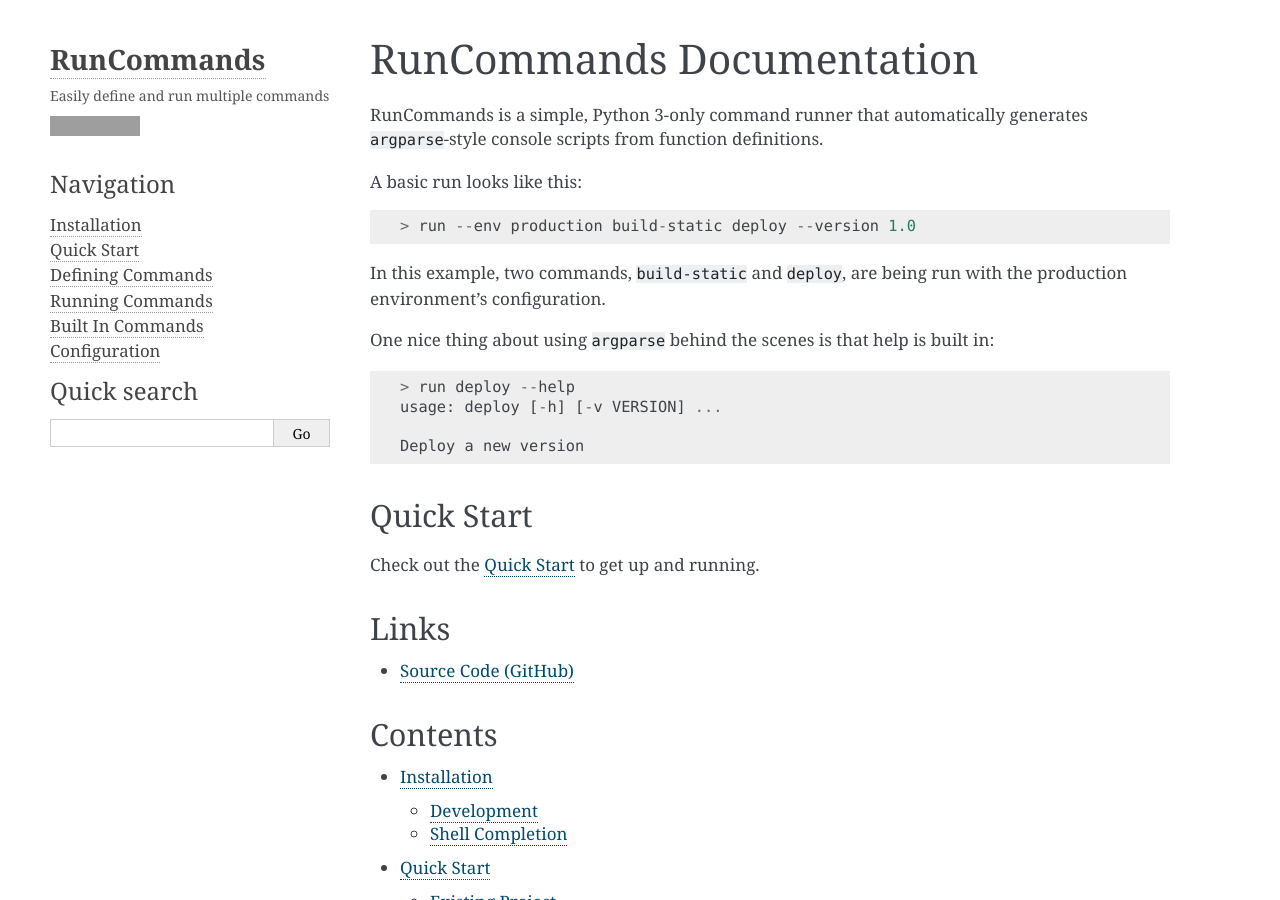
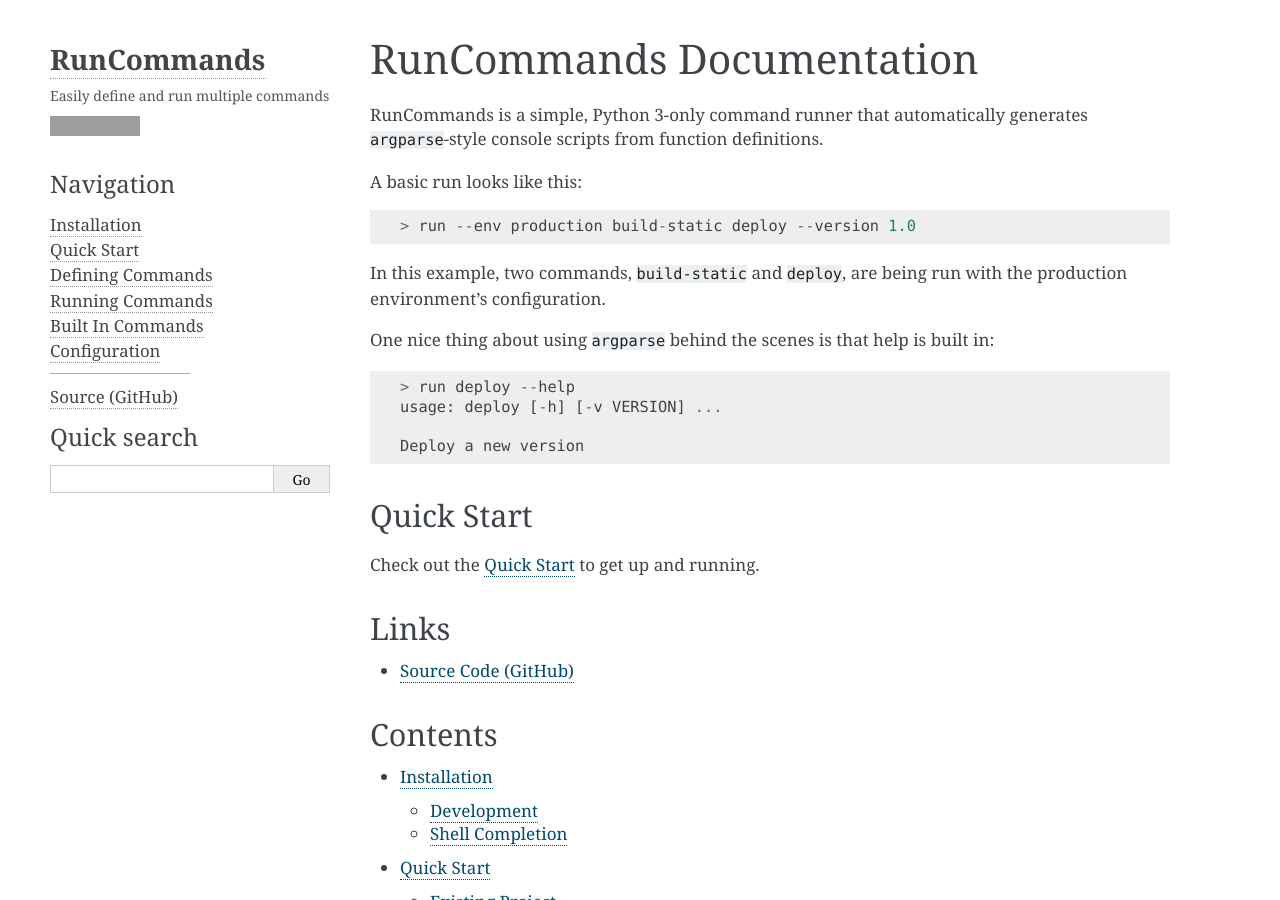
Before and after one commit to wylee/runcommands, a Sphinx documentation site: the page built from docs/index.rst, in a window 1280 px wide and 900 px high. Built offline with Sphinx 7.4.7, drawn with Linux system fonts in a browser that asks for light colours; grey boxes are pictures that could not be loaded.

Commit message:
[docs] Add source/GitHub link to sidebar nav

```diff
--- a/docs/conf.py
+++ b/docs/conf.py
@@ -13,6 +13,7 @@ from runcommands import __version__  # noqa: E402
 project = 'RunCommands'
 author = 'Wyatt Baldwin'
 copyright = '{year} Wyatt Baldwin'.format(year=date.today().year)
+github_url = 'https://github.com/wylee/runcommands'
 
 version = __version__
 release = version
@@ -47,7 +48,7 @@ default_role = 'literal'
 # This is appended to the bottom of all docs.
 rst_epilog = """
 .. |project| replace:: {project}
-.. |github_url| replace:: https://github.com/wylee/runcommands
+.. |github_url| replace:: {github_url}
 """.format_map(locals())
 
 # Options for autodoc extension -------------------------------------------
@@ -71,6 +72,9 @@ html_theme_options = {
     'page_width': '1200px',
     'fixed_sidebar': True,
     'sidebar_width': '300px',
+    'extra_nav_links': {
+        'Source (GitHub)': github_url,
+    },
 }
 
 html_sidebars = {
```
